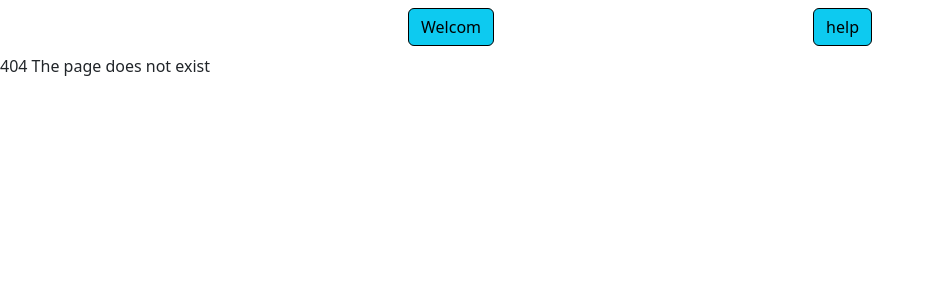
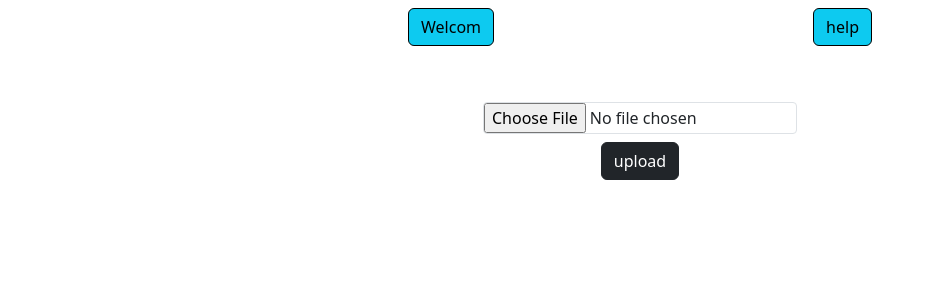
Before and after one commit to ihuda100/re_cv_client, a React (Vite) app: page /upload in a window 1280 px wide. Before the commit this address had no page. Shown: the top 300 px of the page, without its empty margins (0-935 px from the left). Built offline with nearby package versions, Linux system fonts and the light colour scheme.

Commit message:
uploud.jsx + route

```diff
--- a/src/appRoutes.jsx
+++ b/src/appRoutes.jsx
@@ -15,6 +15,9 @@ import Submit from './componentsClient/submit';
 import Help from './componentsClient/help';
 import VarificationforgotPass from './componentsClient/varificationforgotPass'
 import LogoutClient from './componentsClient/logoutClient';
+import Form from './componentsClient/Form';
+import Upload from './componentsClient/Upload';
+
 
 function AppRoutes() {
   return (
@@ -32,6 +35,8 @@ function AppRoutes() {
           <Route path="/signup" element={<SignUpClient />} />
           <Route path="/varification" element={<Varification/>}/>
           <Route path="/homeClient" element={<HomeClient />} />
+          <Route path="/form" element={<Form/>}/>
+          <Route path="/upload" element={<Upload/>} />
           <Route path="/submit" element={<Submit />} />
           <Route path="/forgotPassClient" element={<ForgotPass />} />
           <Route path="/help" element={<Help/>} />
--- /dev/null
+++ b/src/componentsClient/Upload.jsx
@@ -0,0 +1,31 @@
+import React, { useState } from "react";
+import { useNavigate } from "react-router-dom";
+
+const Upload = () => {
+  const [file, setFile] = useState(null);
+  let nav = useNavigate();
+
+  const handleFileChange = (event) => {
+    const file = event.target.files[0];
+    setFile(file); // handle file from upload
+  };
+  const sendFile = () => {
+    console.log(file);
+  };
+
+  return (
+    <div className="mt-5 text-center">
+      <input
+        onChange={handleFileChange}
+        className="border rounded-1"
+        type="file"
+      />
+      <br />
+      <button onClick={sendFile} className="mt-2 btn btn-dark">
+        upload
+      </button>
+    </div>
+  );
+};
+
+export default Upload;
--- a/src/componentsClient/homeClient.jsx
+++ b/src/componentsClient/homeClient.jsx
@@ -7,7 +7,7 @@ import { addIfShowNav, addIsAdmin, addName } from '../featuers/myDetailsSlice';
 const HomeClient = () => {
     const myName = useSelector(state => state.myDetailsSlice.name);
     const IsAdmin = useSelector(state => state.myDetailsSlice.isAdmin);
-    const navigate = useNavigate();
+    const nav = useNavigate();
     const [myInfo, setmyInfo] = useState({});
     const dispatch = useDispatch();
 
@@ -32,9 +32,21 @@ const HomeClient = () => {
         }
     }
 
+    const toUpload = () => {
+        nav("/upload");
+    }
+
+    const toForm = () => {
+        nav("/form");
+    }
+
     return (
         <div className="container text-center" style={{ height: '100vh', padding: '20px', }}>
-            <h1 className='mb-2'>Welcome {myName}{myInfo.FirstName}</h1>
+            <h1 className='mb-2'>Welcome {myName} {myInfo.LastName}</h1>
+            <div className='w-50 d-flex justify-content-around m-auto mt-5'>
+                <button onClick={toUpload} className='btn btn-success'>I have CV to upgrate</button>
+                <button onClick={toForm} className='btn btn-success'>I want to do new CV</button>
+            </div>
         </div>
     );
 };
```
